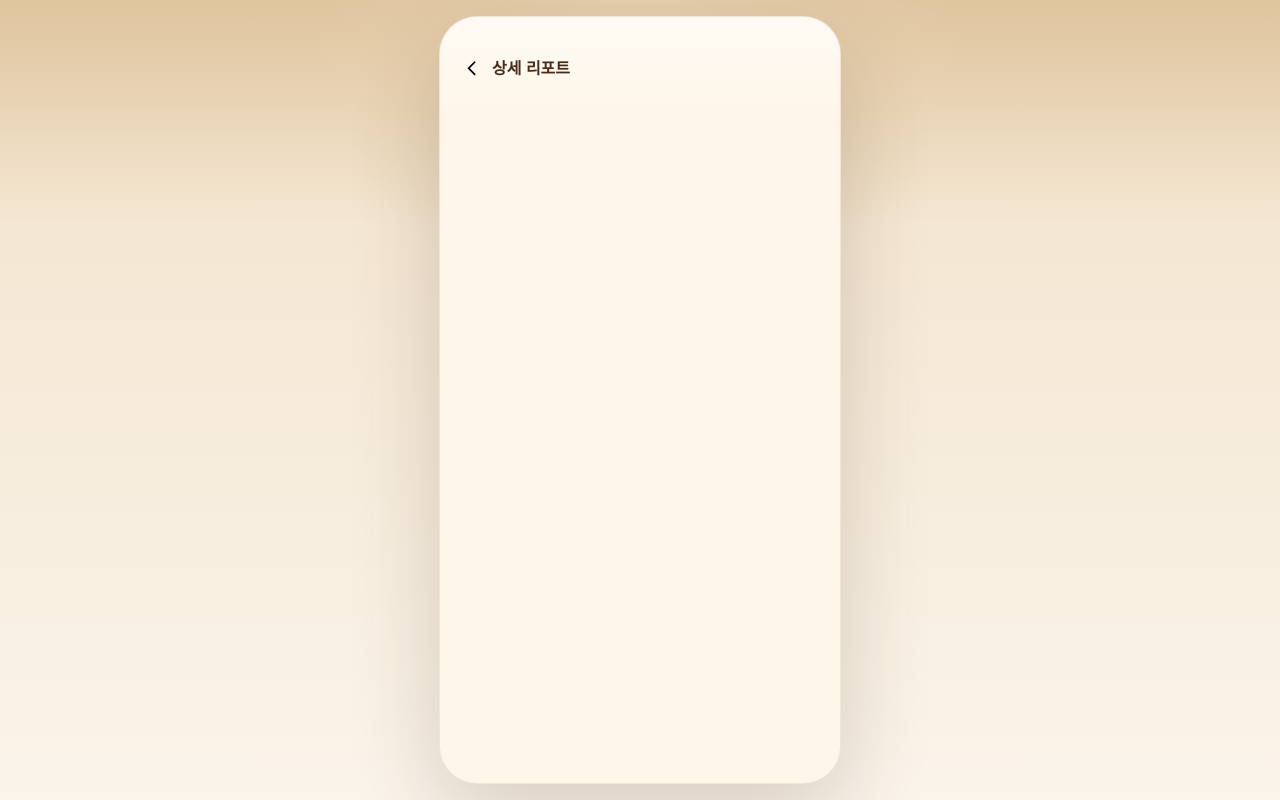
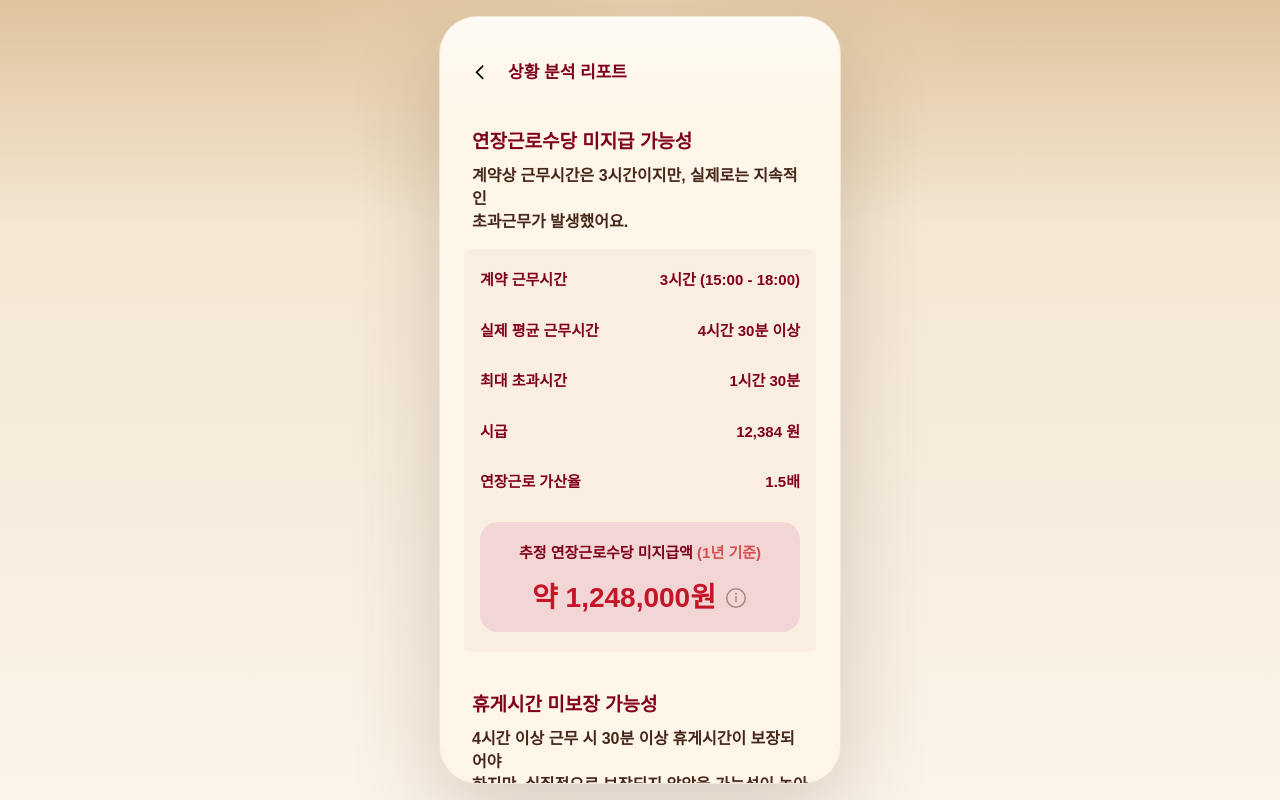
Before and after one commit to jjong0923/lawmet-fe, a React (Vite) app: page /analysis/report/detail in a window 1280 px wide. Built offline with nearby package versions, Linux system fonts and the light colour scheme; a web font is replaced by a local one.

Commit message:
리포트 상세 페이지 구성 및 연결

```diff
--- /dev/null
+++ b/src/components/StatusBadge.tsx
@@ -0,0 +1,24 @@
+type StatusBadgeTone = "rose" | "amber";
+
+export default function StatusBadge({
+  label,
+  tone,
+  className = "",
+}: {
+  label: string;
+  tone: StatusBadgeTone;
+  className?: string;
+}) {
+  const toneClass =
+    tone === "rose"
+      ? "bg-[#F7D5D5] text-[#D94E4E]"
+      : "bg-[#FFE7C7] text-[#F08A35]";
+
+  return (
+    <span
+      className={`inline-flex min-w-15 items-center justify-center rounded-full px-3.5 py-2.5 text-[15px] leading-none font-bold ${toneClass} ${className}`}
+    >
+      {label}
+    </span>
+  );
+}
--- a/src/components/SubTitle.tsx
+++ b/src/components/SubTitle.tsx
@@ -6,7 +6,9 @@ export default function SubText({
   className?: string;
 }) {
   return (
-    <div className={`text-[13px] font-medium text-[#47271A] ${className}`}>
+    <div
+      className={`text-[13px] font-medium text-[#47271A] ${className} whitespace-pre-wrap`}
+    >
       {text}
     </div>
   );
--- a/src/pages/AnalysisReportDetailPage.tsx
+++ b/src/pages/AnalysisReportDetailPage.tsx
@@ -1,12 +1,133 @@
+import { useNavigate } from "react-router";
 import PrevIcon from "../assets/prev.svg?react";
+import BoxWrapper from "../components/BoxWrapper";
+import StatusBadge from "../components/StatusBadge";
+import SubText from "../components/SubTitle";
+import Title from "../components/Title";
+
+const overtimeRows = [
+  { label: "계약 근무시간", value: "3시간 (15:00 - 18:00)" },
+  { label: "실제 평균 근무시간", value: "4시간 30분 이상" },
+  { label: "최대 초과시간", value: "1시간 30분" },
+  { label: "시급", value: "12,384 원" },
+  { label: "연장근로 가산율", value: "1.5배" },
+] as const;
+
+const restRows = [
+  { label: "명시적 휴게시간 부여", value: "없음", tone: "rose" },
+  { label: "학생 응대 가능 상태", value: "지속", tone: "rose" },
+  { label: "장소 분리 여부", value: "없음", tone: "rose" },
+  { label: "지휘 감독 상태", value: "유지", tone: "amber" },
+] as const;
 
 export default function AnalysisReportDetailPage() {
+  const navigate = useNavigate();
+
   return (
-    <div>
-      <div className="flex items-center gap-3 text-[16px] font-bold">
-        <PrevIcon className="h-4 w-4" />
-        상세 리포트
+    <div className="flex flex-col gap-10 pb-4">
+      <div className="flex items-center gap-3">
+        <button
+          type="button"
+          className="flex h-8 w-8 cursor-pointer items-center justify-center"
+          onClick={() => navigate(-1)}
+          aria-label="이전 페이지"
+        >
+          <PrevIcon className="h-4 w-4" />
+        </button>
+        <p className="text-color-primary text-[17px] font-extrabold">
+          상황 분석 리포트
+        </p>
       </div>
+
+      <section className="flex flex-col gap-4">
+        <div className="flex flex-col gap-2 px-2">
+          <Title
+            title="연장근로수당 미지급 가능성"
+            size="text-[19px] leading-[1.4]"
+            align="text-left"
+          />
+          <SubText
+            text={`계약상 근무시간은 3시간이지만, 실제로는 지속적인\n초과근무가 발생했어요.`}
+            className="text-[16px] leading-[1.45] font-semibold text-[#8C755F]"
+          />
+        </div>
+
+        <BoxWrapper className="rounded-3xl px-4 py-5">
+          <div className="flex flex-col gap-7">
+            {overtimeRows.map((row) => (
+              <div key={row.label} className="flex items-center gap-4">
+                <p className="text-color-primary flex-1 text-[15px] font-extrabold">
+                  {row.label}
+                </p>
+                <p className="text-color-primary text-right text-[15px] font-extrabold">
+                  {row.value}
+                </p>
+              </div>
+            ))}
+
+            <div className="rounded-[18px] bg-[#F2D5D5] px-5 py-5">
+              <p className="text-color-primary text-center text-[15px] font-extrabold">
+                추정 연장근로수당 미지급액{" "}
+                <span className="text-[#D94E4E]">(1년 기준)</span>
+              </p>
+              <div className="mt-5 flex items-center justify-center gap-2">
+                <p className="text-[28px] leading-none font-extrabold text-[#C51627]">
+                  약 1,248,000원
+                </p>
+                <InfoIcon />
+              </div>
+            </div>
+          </div>
+        </BoxWrapper>
+      </section>
+
+      <section className="flex flex-col gap-4">
+        <div className="flex flex-col gap-2 px-2">
+          <Title
+            title="휴게시간 미보장 가능성"
+            size="text-[19px] leading-[1.4]"
+            align="text-left"
+          />
+          <SubText
+            text={`4시간 이상 근무 시 30분 이상 휴게시간이 보장되어야\n하지만, 실질적으로 보장되지 않았을 가능성이 높아요.`}
+            className="text-[16px] leading-[1.45] font-semibold text-[#8C755F]"
+          />
+        </div>
+
+        <BoxWrapper className="rounded-none px-6 py-8">
+          <div className="flex flex-col gap-10">
+            {restRows.map((row) => (
+              <div key={row.label} className="flex items-center gap-4">
+                <p className="text-color-primary flex-1 text-[15px] font-extrabold">
+                  {row.label}
+                </p>
+                <StatusBadge label={row.value} tone={row.tone} />
+              </div>
+            ))}
+          </div>
+        </BoxWrapper>
+      </section>
     </div>
   );
 }
+
+function InfoIcon() {
+  return (
+    <svg
+      width="24"
+      height="24"
+      viewBox="0 0 24 24"
+      fill="none"
+      aria-hidden="true"
+    >
+      <circle cx="12" cy="12" r="9.25" stroke="#A6887B" strokeWidth="1.5" />
+      <path
+        d="M12 10.75V15.5"
+        stroke="#A6887B"
+        strokeWidth="1.5"
+        strokeLinecap="round"
+      />
+      <circle cx="12" cy="7.75" r="1" fill="#A6887B" />
+    </svg>
+  );
+}
--- a/src/pages/AnalysisReportPage.tsx
+++ b/src/pages/AnalysisReportPage.tsx
@@ -2,6 +2,7 @@ import { useNavigate } from "react-router";
 import Img from "../assets/report.png";
 import BoxWrapper from "../components/BoxWrapper";
 import Button from "../components/Button";
+import StatusBadge from "../components/StatusBadge";
 import SubText from "../components/SubTitle";
 import Title from "../components/Title";
 
@@ -34,13 +35,22 @@ const issues = [
 
 export default function AnalysisReportPage() {
   const navigate = useNavigate();
+  const today = new Intl.DateTimeFormat("ko-KR", {
+    timeZone: "Asia/Seoul",
+    year: "numeric",
+    month: "2-digit",
+    day: "2-digit",
+  })
+    .format(new Date())
+    .replace(/\.\s/g, ".")
+    .replace(/\.$/, "");
 
   return (
     <div className="flex flex-col gap-6">
       <div className="flex flex-col gap-2">
         <Title title="상황 분석 리포트" size="text-[28px]" align="text-left" />
         <SubText
-          text="분석완료 · 2025.05.15"
+          text={`분석완료 · ${today}`}
           className="text-[14px] text-[#8C755F]"
         />
       </div>
@@ -81,7 +91,10 @@ export default function AnalysisReportPage() {
                 <p className="text-color-primary flex-1 text-[14px] font-bold">
                   {issue.label}
                 </p>
-                <RiskBadge level={issue.level} tone={issue.tone} />
+                <StatusBadge
+                  label={issue.level}
+                  tone={issue.tone === "high" ? "rose" : "amber"}
+                />
               </div>
             ))}
           </div>
@@ -102,7 +115,10 @@ export default function AnalysisReportPage() {
         onClick={() => navigate("/evidence")}
       >
         <BoxWrapper className="rounded-xl px-5 py-4">
-          <div className="flex items-center gap-4">
+          <div
+            className="flex items-center gap-4"
+            onClick={() => navigate("/evidence")}
+          >
             <div className="flex h-15 w-15 shrink-0 items-center justify-center rounded-full bg-[#EACF9E]">
               <FolderIcon />
             </div>
@@ -119,27 +135,6 @@ export default function AnalysisReportPage() {
         </BoxWrapper>
       </button>
     </div>
-  );
-}
-
-function RiskBadge({
-  level,
-  tone,
-}: {
-  level: string;
-  tone: "high" | "medium";
-}) {
-  const toneClass =
-    tone === "high"
-      ? "bg-[#F7D5D5] text-[#D94E4E]"
-      : "bg-[#FFE7C7] text-[#F08A35]";
-
-  return (
-    <span
-      className={`inline-flex min-w-15 items-center justify-center rounded-full px-3.5 py-2.5 text-[15px] font-bold ${toneClass}`}
-    >
-      {level}
-    </span>
   );
 }
 
```
